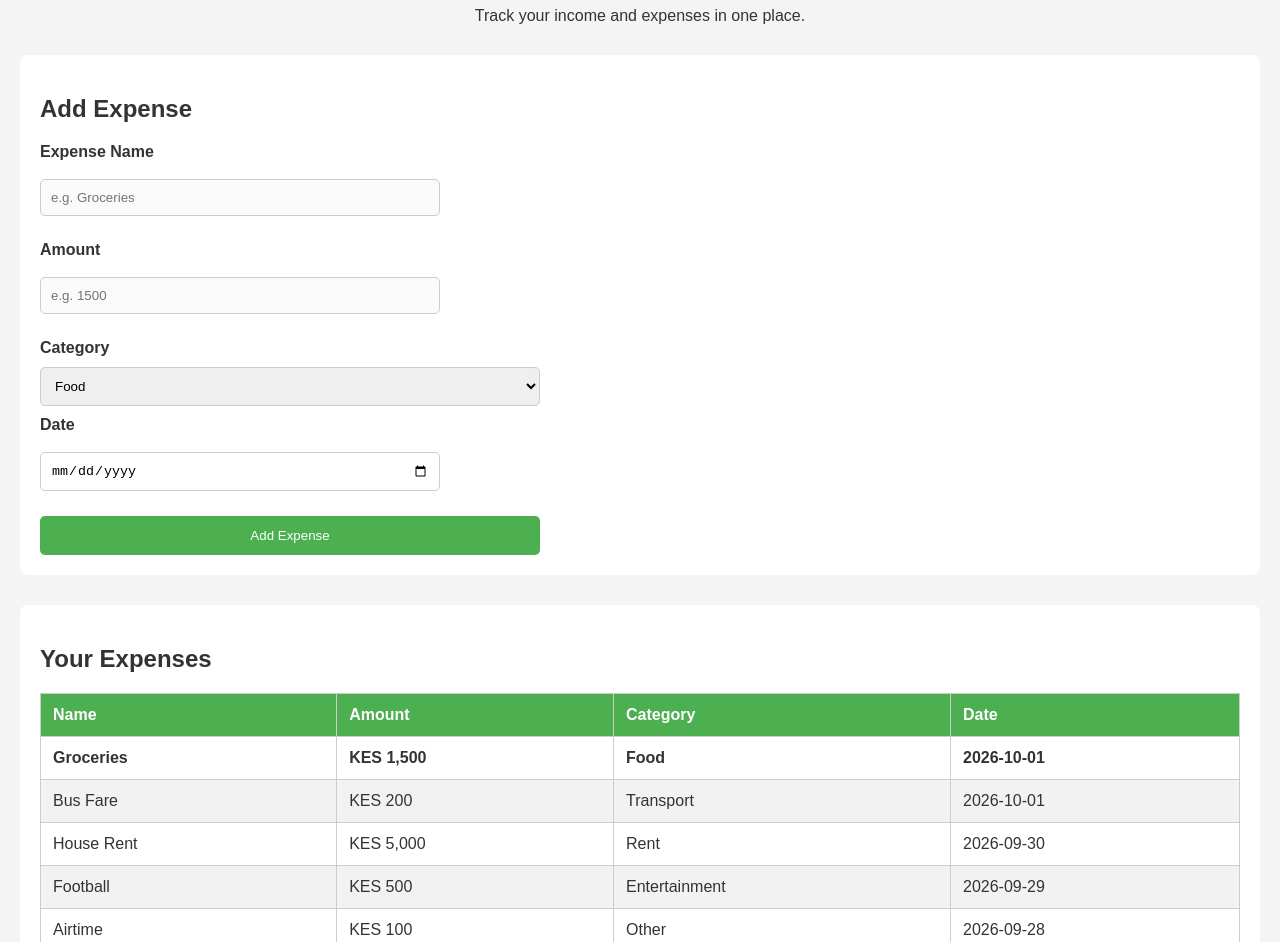
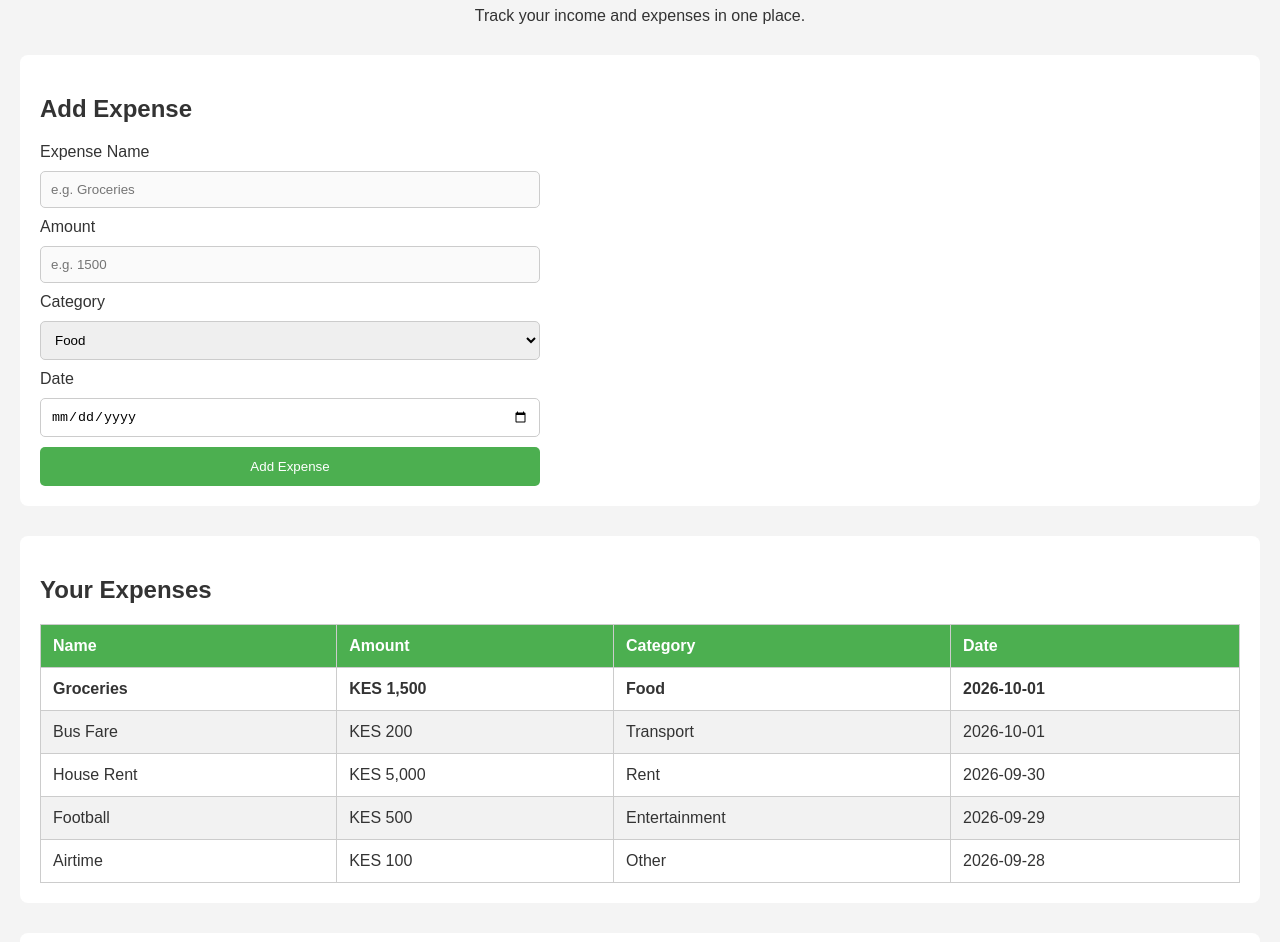
Before and after one commit to danoh6947-boop/BUDGET-TRACKER, a plain HTML site: page index.html in a window 1280 px wide. Shown: the part 153-1095 px from the top of the page. Drawn offline with Linux system fonts and the light colour scheme.

Commit message:
Update style.css

```diff
--- a/style.css
+++ b/style.css
@@ -1,48 +1,3 @@
-/* Element selector */
-body {
-    font-family: Arial, sans-serif;
-    background-color: #f4f4f4;
-    margin: 0;
-    padding: 30px;
-}
-
-/* Element selector */
-h1 {
-    color: #1f2937;
-}
-
-/* ID selector */
-#add-expense {
-    background-color: #dbeafe;
-    padding: 20px;
-    margin-top: 20px;
-    border-radius: 8px;
-}
-
-/* Class selector */
-.expenses {
-    background-color: #dcfce7;
-    padding: 20px;
-    margin-top: 20px;
-    border-radius: 8px;
-}
-
-/* Element selector */
-input {
-    display: block;
-    width: 100%;
-    max-width: 400px;
-    padding: 10px;
-    margin: 8px 0 15px;
-    box-sizing: border-box;
-}
-
-/* Element selector */
-label {
-    font-weight: bold;
-}
-
-/* General page styling */
 body {
     font-family: Arial, sans-serif;
     margin: 0;
@@ -51,8 +6,6 @@ body {
     color: #333;
 }
 
-
-/* Header */
 header {
     text-align: center;
     margin-bottom: 30px;
@@ -63,8 +16,6 @@ header img {
     margin: 0 auto 10px;
 }
 
-
-/* Add Expense Section */
 #add-expense {
     background-color: white;
     padding: 20px;
@@ -72,22 +23,17 @@ header img {
     border-radius: 8px;
 }
 
-
-/* Form */
 form {
     display: flex;
     flex-direction: column;
     gap: 10px;
 }
 
-
 /* Direct child selector */
 #add-expense > form {
     max-width: 500px;
 }
 
-
-/* Input and Select */
 input,
 select {
     padding: 10px;
@@ -95,12 +41,10 @@ select {
     border-radius: 5px;
 }
 
-
-/* Negation pseudo-class */
+/* Negation selector */
 input:not([type="date"]) {
     background-color: #fafafa;
 }
-
 
 /* Focus selector */
 input:focus,
@@ -108,27 +52,19 @@ select:focus {
     outline: 2px solid #4CAF50;
 }
 
-
-/* Button */
 button {
     padding: 12px;
     border: none;
     border-radius: 5px;
     background-color: #4CAF50;
     color: white;
-
-    /* Required by assignment */
     cursor: pointer;
 }
 
-
-/* Button hover */
 button:hover {
     background-color: #388E3C;
 }
 
-
-/* Expenses Section */
 .expenses {
     background-color: white;
     padding: 20px;
@@ -136,15 +72,10 @@ button:hover {
     border-radius: 8px;
 }
 
-
-/* Table */
 table {
     width: 100%;
-
-    /* Required */
     border-collapse: collapse;
 }
-
 
 /* Descendant selector */
 .expenses td,
@@ -154,28 +85,22 @@ table {
     text-align: left;
 }
 
-
-/* Table header */
 thead {
     background-color: #4CAF50;
     color: white;
 }
 
-
-/* Alternating rows */
+/* Position pseudo-class */
 tr:nth-child(even) {
     background-color: #f2f2f2;
 }
 
-
-/* Table hover */
+/* Hover selector */
 tbody tr:hover {
     background-color: #ddd;
     cursor: pointer;
 }
 
-
-/* Instructions */
 .instructions {
     background-color: white;
     padding: 20px;
@@ -183,15 +108,11 @@ tbody tr:hover {
     border-radius: 8px;
 }
 
-
-/* Summary */
 summary {
     font-weight: bold;
     cursor: pointer;
 }
 
-
-/* Multimedia */
 .multimedia {
     background-color: white;
     padding: 20px;
@@ -200,14 +121,11 @@ summary {
     text-align: center;
 }
 
-
-/* Video */
 iframe {
     max-width: 100%;
 }
 
-
-/* Advanced selector: first row */
+/* Position pseudo-class */
 tr:first-child {
     font-weight: bold;
 }
```
